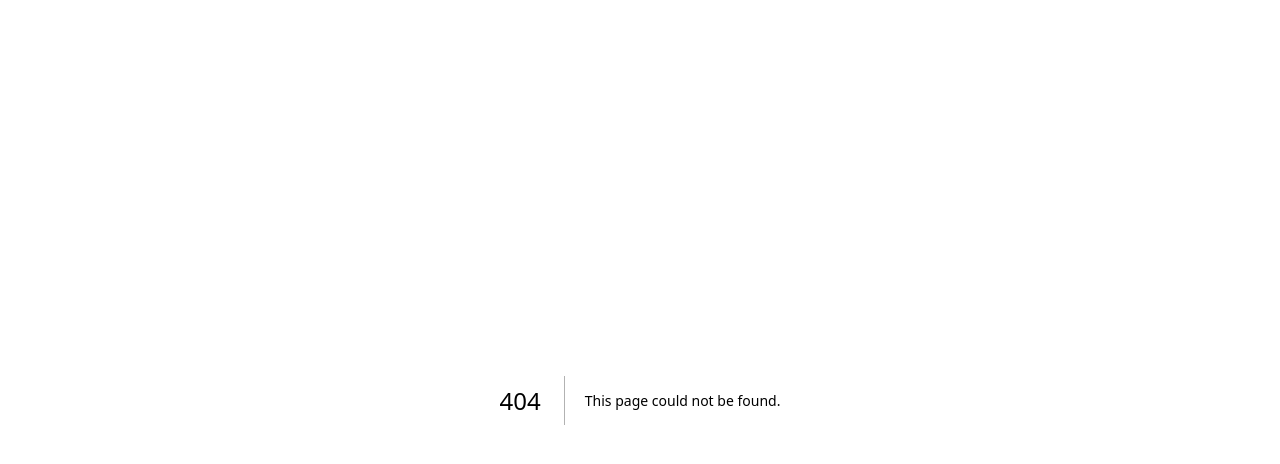
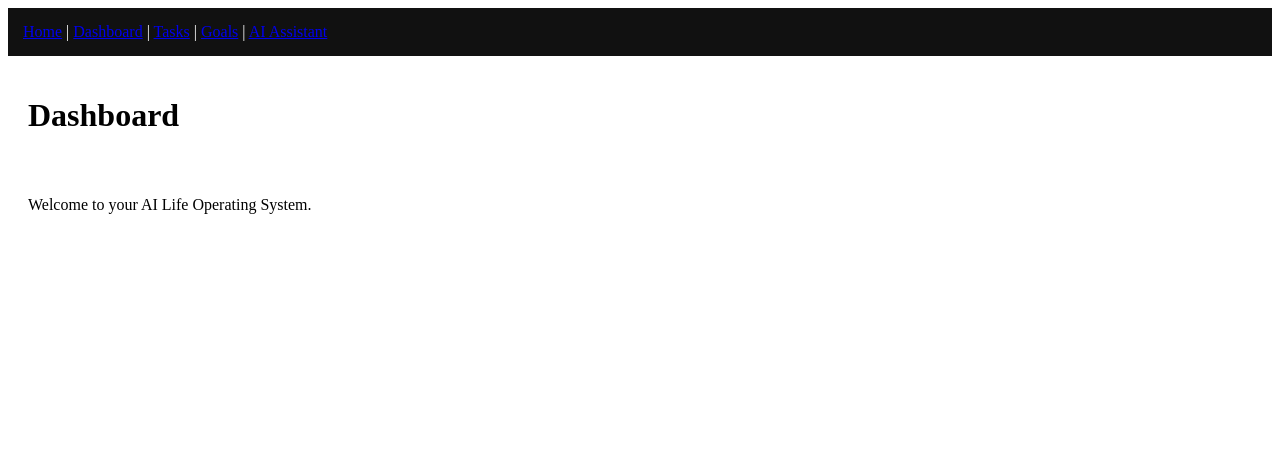
Before and after one commit to aaryanm1208-ship-it/AURA-OS, a Next.js app: page /dashboard in a window 1280 px wide. Before the commit this address had no page. Shown: the top 464 px of the page. Built offline with nearby package versions, Linux system fonts and the light colour scheme.

Commit message:
Create Dashboard component with Navbar

```diff
--- /dev/null
+++ b/src/pages/dashboard.js
@@ -0,0 +1,11 @@
+import Navbar from "../components/Navbar";
+
+export default function Dashboard() {
+  return (
+    <div>
+      <Navbar />
+      <h1 style={{padding:"20px"}}>Dashboard</h1>
+      <p style={{padding:"20px"}}>Welcome to your AI Life Operating System.</p>
+    </div>
+  );
+}
```
